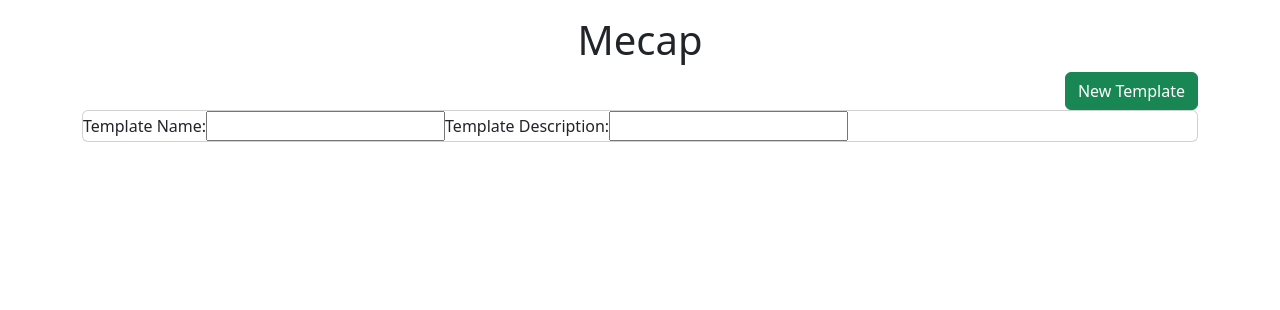
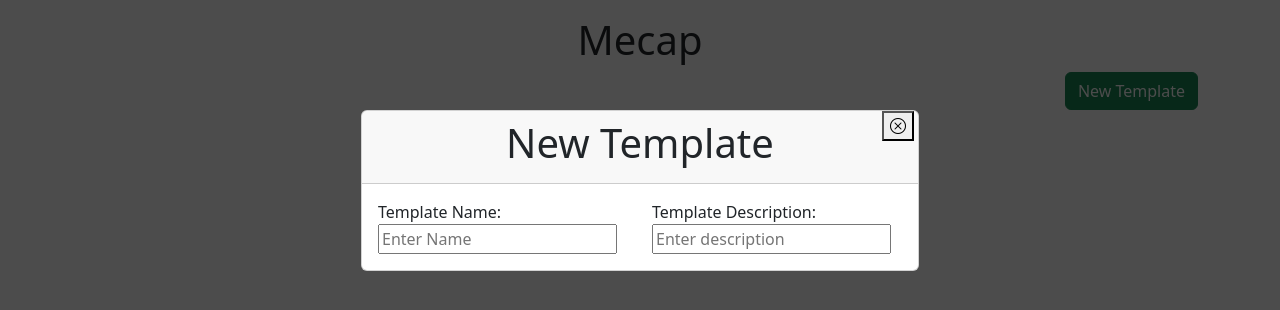
Before and after one commit to kaicottrell/Mecap, an Angular app in the folder mecap-frontend/: page / in a window 1280 px wide. Both pictures are taken after a click on the button "New Template". Shown: the top 310 px of the page. Built offline with nearby package versions, Linux system fonts and the light colour scheme; no server answers.

Commit message:
created custom modal to disable background interaction and provide focus to creating a new template. Integrated with boolean signal to reflect when the background should be locked using the ngClass directive

```diff
--- a/mecap-frontend/angular.json
+++ b/mecap-frontend/angular.json
@@ -28,7 +28,8 @@
             ],
             "styles": [
               "src/styles.css",
-              "node_modules/bootstrap/dist/css/bootstrap.min.css"
+              "node_modules/bootstrap/dist/css/bootstrap.min.css",
+              "node_modules/bootstrap-icons/font/bootstrap-icons.css"
             ],
             "scripts": [
               "node_modules/bootstrap/dist/js/bootstrap.min.js"
--- a/mecap-frontend/package.json
+++ b/mecap-frontend/package.json
@@ -19,6 +19,7 @@
     "@angular/platform-browser-dynamic": "^19.0.0",
     "@angular/router": "^19.0.0",
     "bootstrap": "^5.3.3",
+    "bootstrap-icons": "^1.11.3",
     "rxjs": "~7.8.0",
     "tslib": "^2.3.0",
     "zone.js": "~0.15.0"
--- a/mecap-frontend/src/app/user-form-templates/user-form-templates.component.css
+++ b/mecap-frontend/src/app/user-form-templates/user-form-templates.component.css
@@ -0,0 +1,15 @@
+.custom-modal {
+    z-index: 2;
+    pointer-events: auto; /* Ensures the modal itself can receive events */
+  }
+
+  .lock-bg {
+    position: fixed;
+    top: 0;
+    left: 0;
+    width: 100%;
+    height: 100%;
+    background-color: rgba(0, 0, 0, 0.7); /* Black background with 70% opacity */
+    z-index: 1;
+    pointer-events: auto; /* Allow the lock background to block clicks */
+  }
--- a/mecap-frontend/src/app/user-form-templates/user-form-templates.component.html
+++ b/mecap-frontend/src/app/user-form-templates/user-form-templates.component.html
@@ -1,34 +1,66 @@
 <!-- Display a card to click into for every component-->
 <!--TODO: make resposive-->
-<div class="container">
+<div [ngClass]="{'lock-bg': showNewTemplate(), 'd-none': !showNewTemplate()}"></div>
+<div class="container ">
+
   <div class="row">
     <div class="d-flex justify-content-end">
-      <button type="button" class="btn btn-success" (click)="onShowTemplateCreation()">New Template</button>
+      <button
+        type="button"
+        class="btn btn-success"
+        (click)="onShowTemplateCreation()"
+      >
+        New Template
+      </button>
     </div>
   </div>
   <div class="row">
     @for(formTemplate of userFormTemplateList; track formTemplate.id){
     <div class="col-3 my-2">
       <div class="card">
-        <div class="card-header" [style.backgroundColor]="'#' + formTemplate.colorHexValue">
+        <div
+          class="card-header"
+          [style.backgroundColor]="'#' + formTemplate.colorHexValue"
+        >
           {{ formTemplate.name + "Form" }}
         </div>
         <div class="card-body">
-            {{formTemplate.description ?? "No Description"}}
+          {{ formTemplate.description ?? "No Description" }}
         </div>
       </div>
     </div>
     }
   </div>
   @if(showNewTemplate()){
-    <div class="card">
+    <div class="d-flex justify-content-center align-items-center">
+      <div class="card custom-modal d-flex w-50 h-50">
+        <div class="card-header">
+            <h1 class="text-center">New Template</h1>
+            <button type="button" class="position-absolute top-0 end-0 mx-1" (click)="cancelNewTemplate()" title="close modal">
+              <i class="bi bi-x-circle"></i>
+            </button>
+        </div>
+        <div class="card-body">
           <form (ngSubmit)="handleNewTemplate()">
             <!--TODO: add form grouping (bootstrap docs)-->
+            <div class="row">
+              <div class="col-6">
                 <label for="template-name">Template Name:</label>
-        <input type="text" name="template-name"/>
+                <input type="text" name="template-name" placeholder="Enter Name" />
+              </div>
+              <div class="col-6">
                 <label for="template-description">Template Description:</label>
-        <input type="text" name="template-description"/>
+                <input
+                  type="text"
+                  name="template-description"
+                  placeholder="Enter description"
+                />
+              </div>
+            </div>
           </form>
         </div>
+      </div>
+    </div>
+
   }
 </div>
--- a/mecap-frontend/src/app/user-form-templates/user-form-templates.component.ts
+++ b/mecap-frontend/src/app/user-form-templates/user-form-templates.component.ts
@@ -1,10 +1,11 @@
 import { Component, OnInit, signal } from '@angular/core';
 import { UserTrackableFormTemplate } from '../models/form-templates/user-trackable-form-template.model';
 import { FormTemplateService } from '../services/form-template.service';
+import { NgClass } from '@angular/common';
 //Standlone by default, meaning it does not require being declared in a NGModule
 @Component({
   selector: 'app-user-form-templates',
-  imports: [],
+  imports: [NgClass],
   templateUrl: './user-form-templates.component.html',
   styleUrl: './user-form-templates.component.css'
 })
@@ -36,6 +37,11 @@ export class UserFormTemplatesComponent implements OnInit{
   handleNewTemplate(){
 
   }
+  cancelNewTemplate(){
+    // clear all forms from reactive form (form group)
+    // close modal
+    this.showNewTemplate.set(false);
+  }
 
 
 }
```
Also changed, not shown: 2 other files (tests, documents, lock files or other folders). Lines whose indentation alone changed are shown as unchanged.
